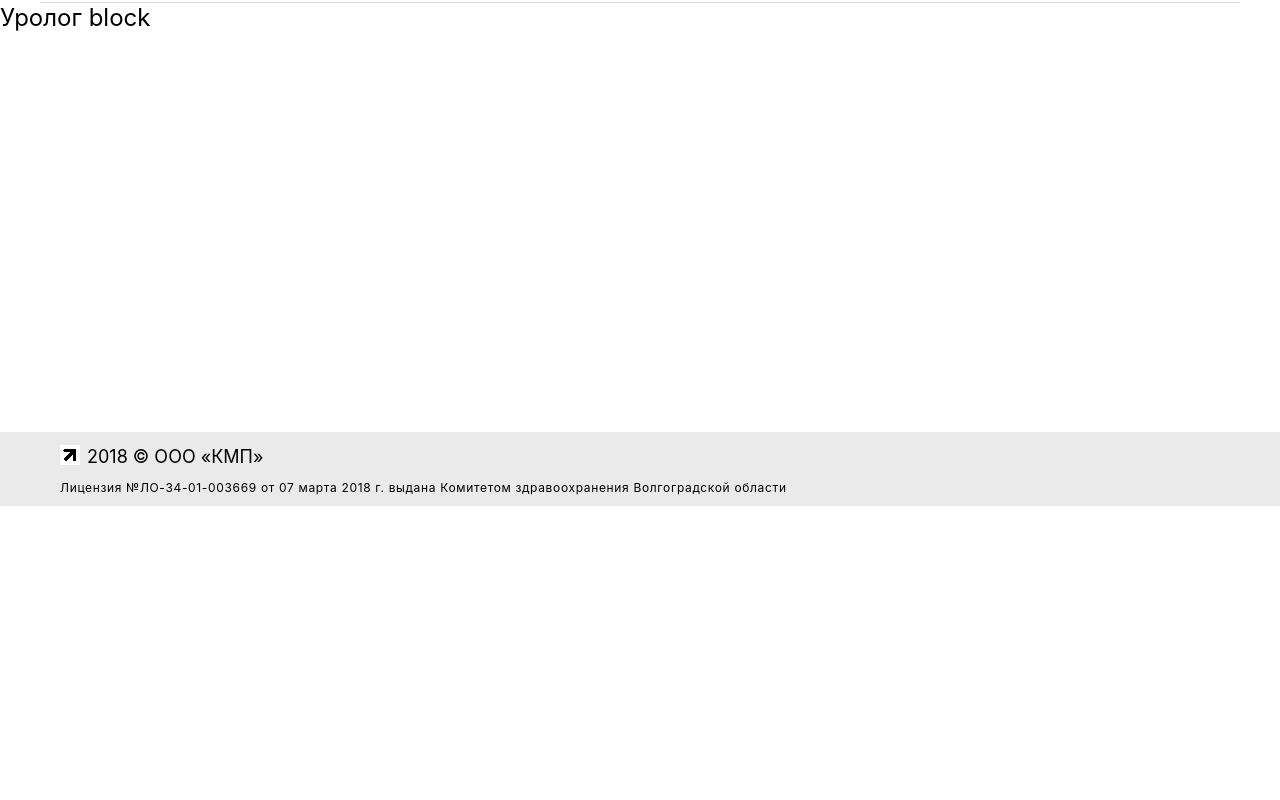
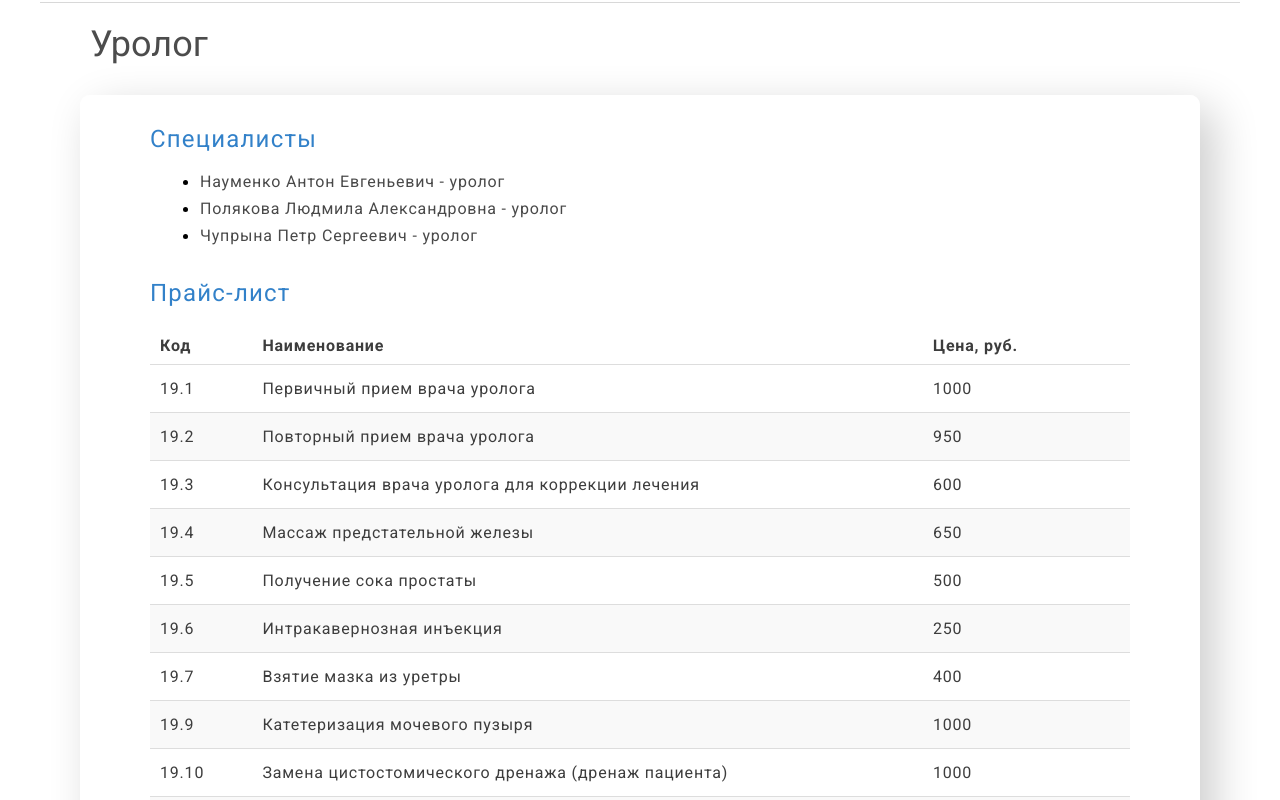
Before and after one commit to CanUFeelMyHeart/expertPlus, a React (Create React App) app in the folder medical-clinic-expert/: page /services/urolog in a window 1280 px wide. Shown: the part 180-980 px from the top of the page. Before the commit the page ends 800 px from the top, so only its background shows below. Built offline with nearby package versions, Linux system fonts and the light colour scheme; the HTML template or start-up script is replaced by a standard one.

Commit message:
urologist page is set

```diff
--- /dev/null
+++ b/medical-clinic-expert/src/pages/ServicesPages/UrologistServicePage/PriceInfoUrologist.jsx
@@ -0,0 +1,53 @@
+export const priceInfoUrologist = [
+    {
+        code: "19.1",
+        name: "	Первичный прием врача уролога",
+        price: "1000",
+    },
+
+    {
+        code: "19.2",
+        name: "Повторный прием врача уролога",
+        price: "950",
+    },
+    {
+        code: "19.3",
+        name: "Консультация врача уролога для коррекции лечения",
+        price: "600",
+    },
+    {
+        code: "19.4",
+        name: "Массаж предстательной железы",
+        price: "650",
+    },
+    {
+        code: "19.5",
+        name: "Получение сока простаты",
+        price: "500",
+    },
+    {
+        code: "19.6",
+        name: "Интракавернозная инъекция",
+        price: "250",
+    },
+    {
+        code: "19.7",
+        name: "Взятие мазка из уретры",
+        price: "400",
+    },
+    {
+        code: "19.9",
+        name: "Катетеризация мочевого пузыря",
+        price: "1000",
+    },
+    {
+        code: "19.10",
+        name: "Замена цистостомического дренажа (дренаж пациента)",
+        price: "1000",
+    },
+    {
+        code: "19.11",
+        name: "Замена цистостомического дренажа",
+        price: "1150",
+    }
+];
--- /dev/null
+++ b/medical-clinic-expert/src/pages/ServicesPages/UrologistServicePage/SpecialistsInfoUrologist.jsx
@@ -0,0 +1,5 @@
+export const SpecialistsInfoUrologist = [
+    "Науменко Антон Евгеньевич - уролог",
+    "Полякова Людмила Александровна - уролог",
+    "Чупрына Петр Сергеевич - уролог",
+];
--- a/medical-clinic-expert/src/pages/ServicesPages/UrologistServicePage/UrologistServicePage.jsx
+++ b/medical-clinic-expert/src/pages/ServicesPages/UrologistServicePage/UrologistServicePage.jsx
@@ -1,10 +1,23 @@
 import React from "react";
+import { InformationContainerComponent } from "../../../components/InformationContainerComponent/InformationContainerComponent";
+import { PriceListComponent } from "../../../components/PriceListComponent/PriceListComponent";
+import { ServicesSpecialistsComponent } from "../../../components/ServicesSpecialistsComponent/ServicesSpecialistsComponent";
+import { OfertaComponent } from "../../../components/PriceListComponent/OfertaComponent";
+import { SpecialistsInfoUrologist } from "./SpecialistsInfoUrologist";
+import { priceInfoUrologist } from "./PriceInfoUrologist";
 
 export const UrologistServicePage = () => {
     return (
         <div className="UrologistServicePage">
-            <h2>Уролог block</h2>
-
+            <InformationContainerComponent header="Уролог">
+                <ServicesSpecialistsComponent
+                    specialists={SpecialistsInfoUrologist}
+                />
+                <PriceListComponent
+                    priceInfo={priceInfoUrologist}
+                />
+            </InformationContainerComponent>
+            <OfertaComponent />
         </div>
     );
 };
```
